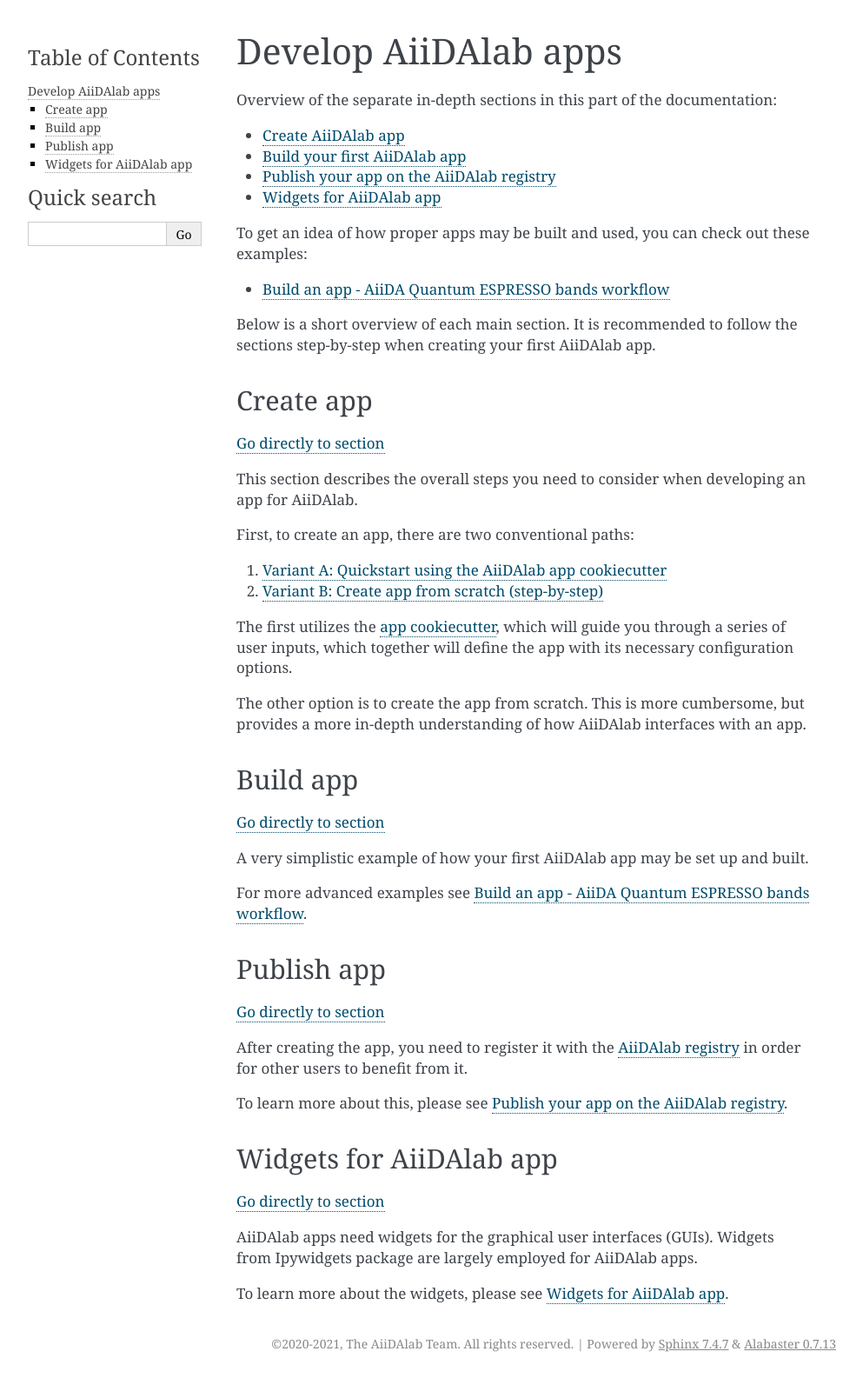
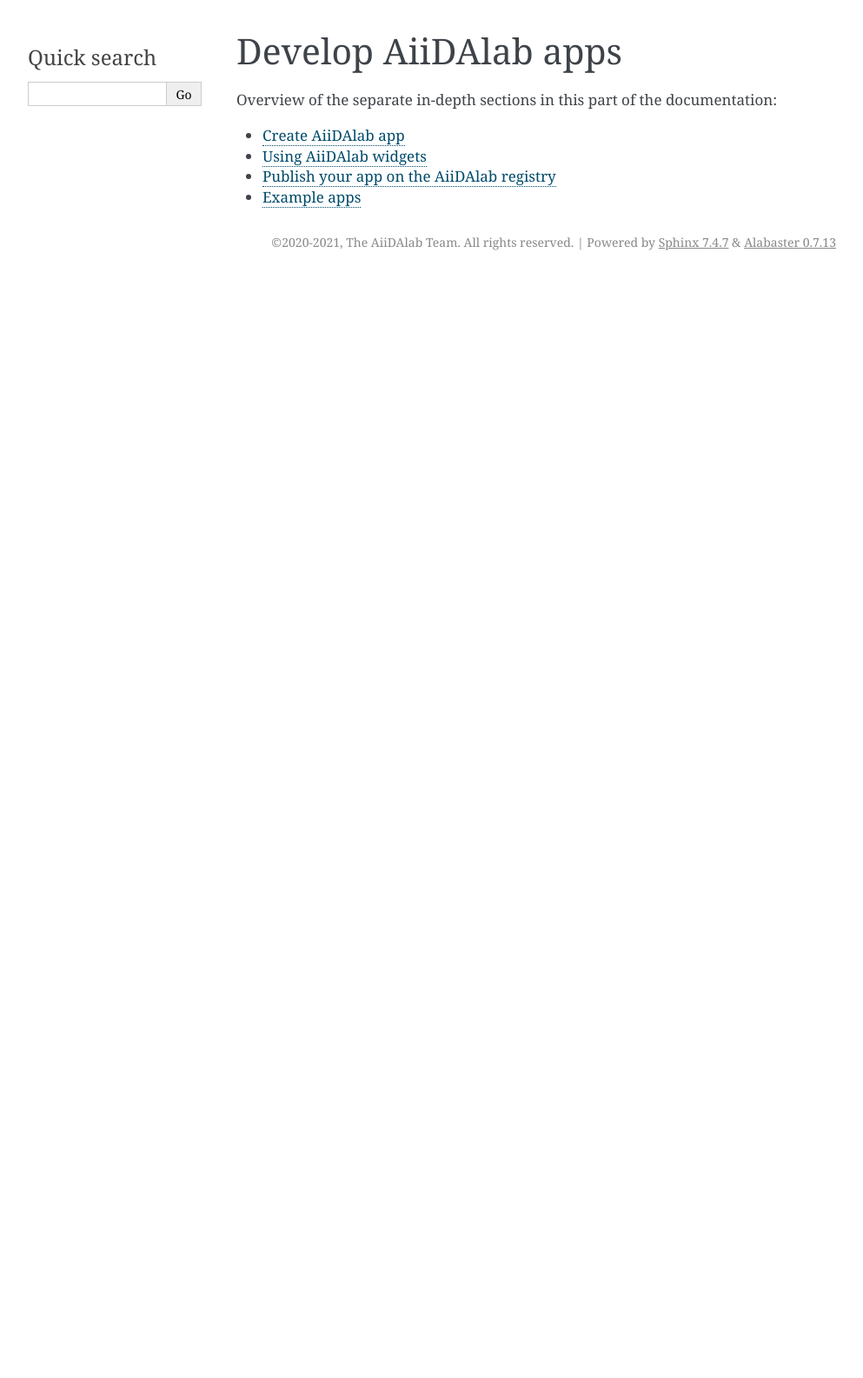
Before and after one commit to aiidalab/aiidalab, a Sphinx documentation site: the page built from docs/source/app_development/index.rst, in a window 1280 px wide. Shown: the whole page at 87% size, without its empty margins (148-1141 px from the left). Built offline with Sphinx 7.4.7, drawn with Linux system fonts in a browser that asks for light colours; pages that are not in the unit, such as notebooks, are missing from menus; after the commit the page ends 900 px from its top, so only the background shows below that.

Commit message:
app development: clean up layout
Titles of the individual subpages of the docs should be self
explanatory.

Explanations below are largely superfluous and thus removed

```diff
--- a/docs/source/app_development/create.rst
+++ b/docs/source/app_development/create.rst
@@ -34,7 +34,7 @@ The newly created app will show up with a rendered banner on the start page afte
         ~/apps/my-app$ git add -A                       - add all files
         ~/apps/my-app$ git commit -m "initial commit"   - create initial commit
 
-**Next:** :ref:`develop-apps:first-app`
+**Next:** :ref:`develop-apps:widgets`
 
 .. _develop-apps:create-app:variant-b_from-scratch:
 
@@ -137,4 +137,4 @@ Now go back to AiiDAlab start page and click on the ``My App`` link again - it s
 
  In case you encounter any issues, compare your app to the source code of the `hello world app <https://github.com/aiidalab/aiidalab-hello-world>`_ that was templated by the cookiecutter approach.
 
-**Next:** :ref:`develop-apps:first-app`
+**Next:** :ref:`develop-apps:widgets`
--- a/docs/source/app_development/example_qebands.rst
+++ b/docs/source/app_development/examples.rst
@@ -1,8 +1,8 @@
-.. _develop-apps:example-qe_bands:
+.. _develop-apps:examples:
 
-****************************************************
-Build an app - AiiDA Quantum ESPRESSO bands workflow
-****************************************************
+************
+Example apps
+************
 
 Here we will have an example of how to build an AiiDAlab app that utilizes `AiiDA <https://www.aiida.net>`__ with the `AiiDA-Quantum ESPRESSO plugin <https://aiida-quantumespresso.readthedocs.io/>`__ to calculate the band structure for a compound.
 
--- a/docs/source/app_development/first_app.rst
+++ /dev/null
@@ -1,11 +0,0 @@
-.. _develop-apps:first-app:
-
-*****************************
-Build your first AiiDAlab app
-*****************************
-
-This is an extremely simplistic example of how your first app may be set up.
-
-[Related issue: `#164 <https://github.com/aiidalab/aiidalab/issues/164>`__]
-
-**Next:** :ref:`develop-apps:publish-app`
--- a/docs/source/app_development/index.rst
+++ b/docs/source/app_development/index.rst
@@ -10,61 +10,6 @@ Overview of the separate in-depth sections in this part of the documentation:
     :maxdepth: 1
 
     create.rst
-    first_app.rst
+    widgets.rst
     publish.rst
-    widgets.rst
-
-To get an idea of how proper apps may be built and used, you can check out these examples:
-
-.. toctree::
-    :maxdepth: 1
-
-    example_qebands.rst
-
-Below is a short overview of each main section.
-It is recommended to follow the sections step-by-step when creating your first AiiDAlab app.
-
-Create app
-==========
-
-:ref:`Go directly to section<develop-apps:create-app>`
-
-This section describes the overall steps you need to consider when developing an app for AiiDAlab.
-
-First, to create an app, there are two conventional paths:
-
-#. :ref:`develop-apps:create-app:variant-a_cookiecutter`
-#. :ref:`develop-apps:create-app:variant-b_from-scratch`
-
-The first utilizes the `app cookiecutter <https://github.com/aiidalab/aiidalab-app-cutter>`__, which will guide you through a series of user inputs, which together will define the app with its necessary configuration options.
-
-The other option is to create the app from scratch.
-This is more cumbersome, but provides a more in-depth understanding of how AiiDAlab interfaces with an app.
-
-Build app
-=========
-
-:ref:`Go directly to section<develop-apps:first-app>`
-
-A very simplistic example of how your first AiiDAlab app may be set up and built.
-
-For more advanced examples see :ref:`develop-apps:example-qe_bands`.
-
-Publish app
-===========
-
-:ref:`Go directly to section<develop-apps:publish-app>`
-
-After creating the app, you need to register it with the `AiiDAlab registry <https://github.com/aiidalab/aiidalab-registry>`__ in order for other users to benefit from it.
-
-To learn more about this, please see :ref:`develop-apps:publish-app`.
-
-Widgets for AiiDAlab app
-========================
-
-:ref:`Go directly to section<develop-apps:widgets>`
-
-AiiDAlab apps need widgets for the graphical user interfaces (GUIs).
-Widgets from Ipywidgets package are largely employed for AiiDAlab apps.
-
-To learn more about the widgets, please see :ref:`develop-apps:widgets`.
+    examples.rst
--- a/docs/source/app_development/publish.rst
+++ b/docs/source/app_development/publish.rst
@@ -66,7 +66,7 @@ About the AiiDAlab registry
 
 .. TODO: Insert reference to section on AiiDAlab App Registry
 
-**Next (app examples):** :ref:`develop-apps:example-qe_bands`
+**Next (app examples):** :ref:`develop-apps:examples`
 
 .. _AiiDAlab registry: https://github.com/aiidalab/aiidalab-registry
 .. _AiiDAlab registry webpage: http://aiidalab.github.io/aiidalab-registry
--- a/docs/source/app_development/widgets.rst
+++ b/docs/source/app_development/widgets.rst
@@ -1,7 +1,7 @@
 .. _develop-apps:widgets:
 
 ########################
-Widgets for AiiDAlab app
+Using AiiDAlab widgets
 ########################
 
 AiiDAlab largely dependents on Jupyter widgets for the graphical user interface (GUI).
```
